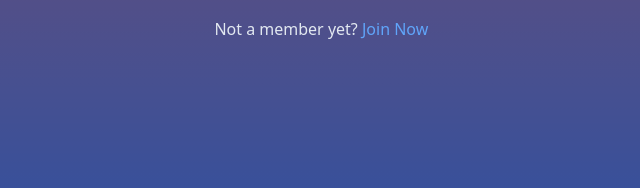
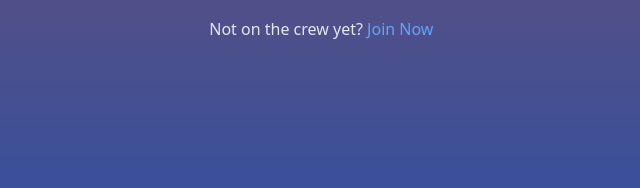
Before and after one commit to Ariya1388h/Sail, a website: page docs/login.html in a window 1280 px wide. Shown: the part 553-741 px from the top of the page, 532-1172 px from the left. Drawn offline with Linux system fonts and the light colour scheme.

Commit message:
slight text change

```diff
--- a/docs/login.html
+++ b/docs/login.html
@@ -29,7 +29,7 @@
                 </div>
             </div>
             <div class="m-5">
-                <span class="text-slate-200">Not a member yet? </span><a href="" class="text-blue-400 text-md ease-in-out transition-all duration-200 hover:text-blue-500">Join Now</a>
+                <span class="text-slate-200">Not on the crew yet? </span><a href="" class="text-blue-400 text-md ease-in-out transition-all duration-200 hover:text-blue-500">Join Now</a>
             </div>
         </div>
 
```
